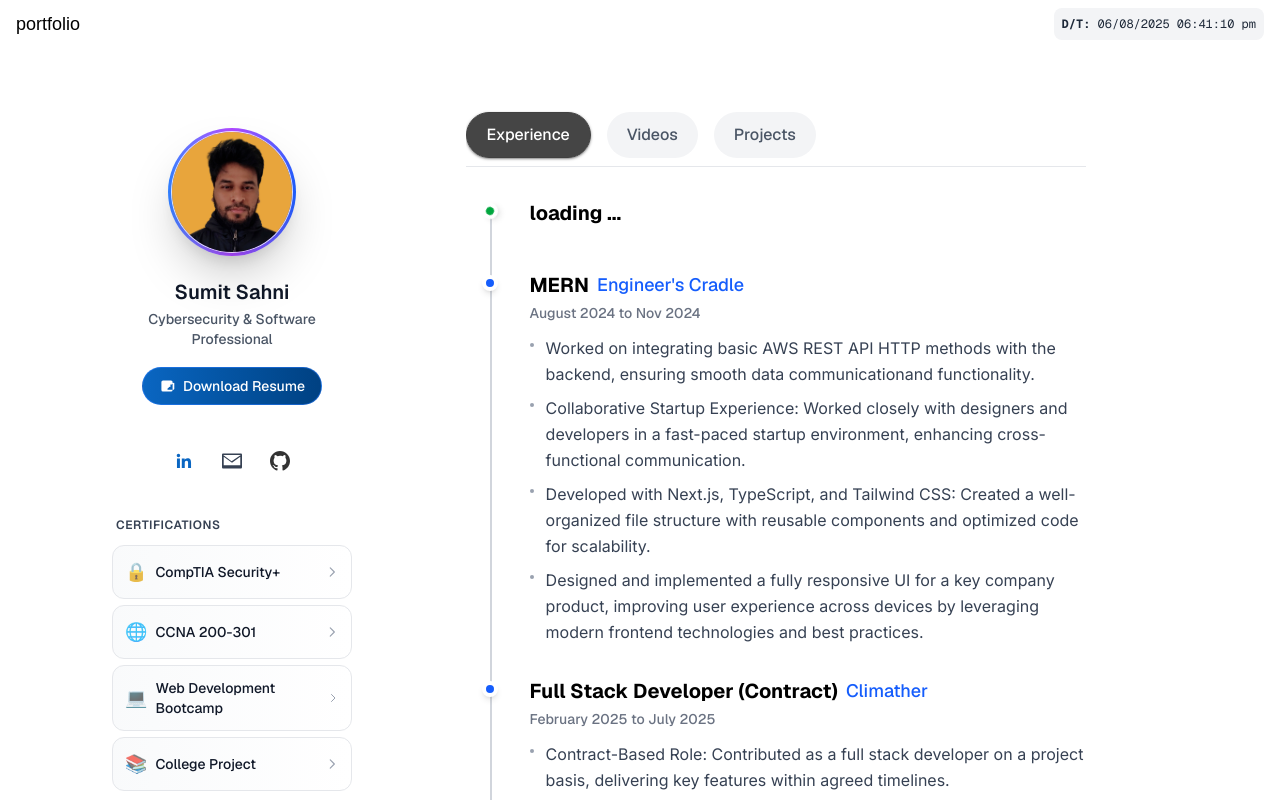
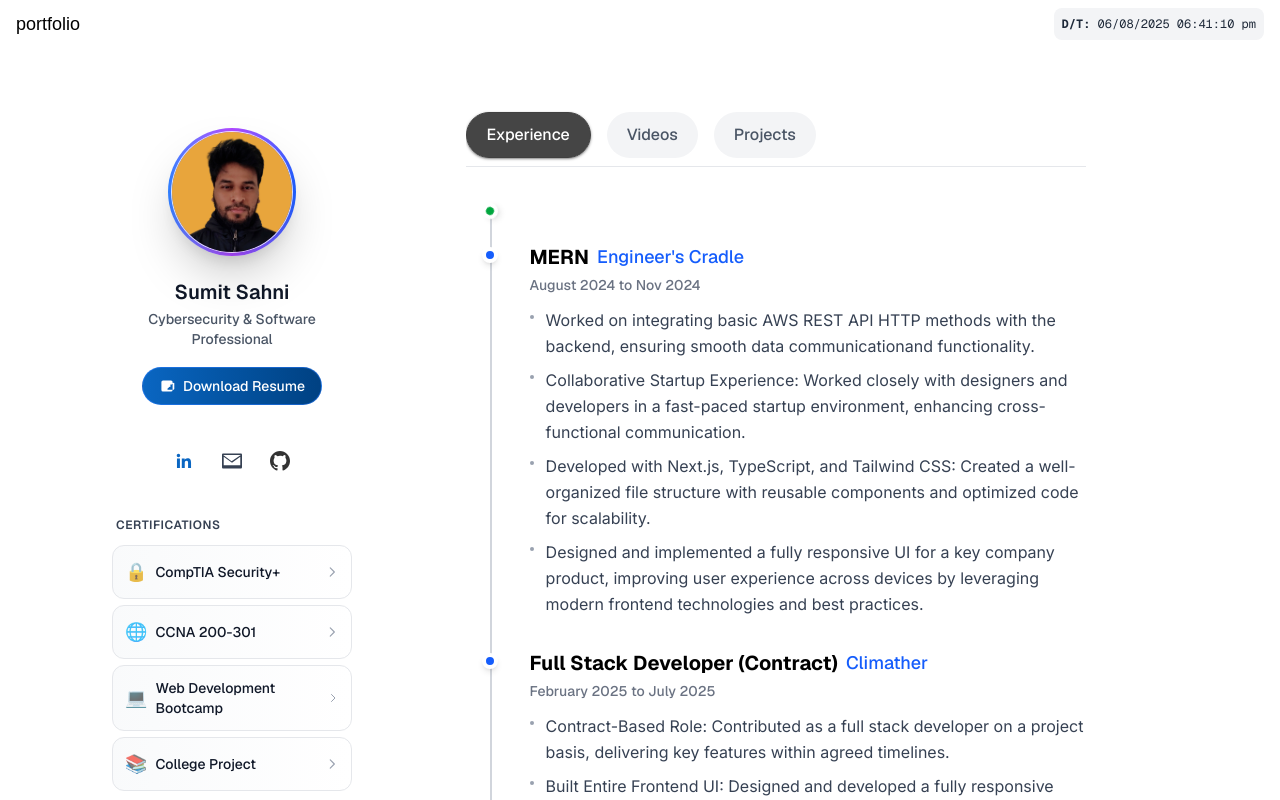
Before and after one commit to Sumit-Sahni/sumitsahni, a Next.js app: page / in a window 1280 px wide. Shown: the top 800 px of the page. Built offline with nearby package versions, Linux system fonts and the light colour scheme; a web font is replaced by a local one.

Commit message:
Update exp

```diff
--- a/src/data/exp.ts
+++ b/src/data/exp.ts
@@ -1,6 +1,6 @@
 export const experiences = [
   {
-    title: "loading ...",
+    title: "",
     company: "",
     duration: "",
     details: [
```
